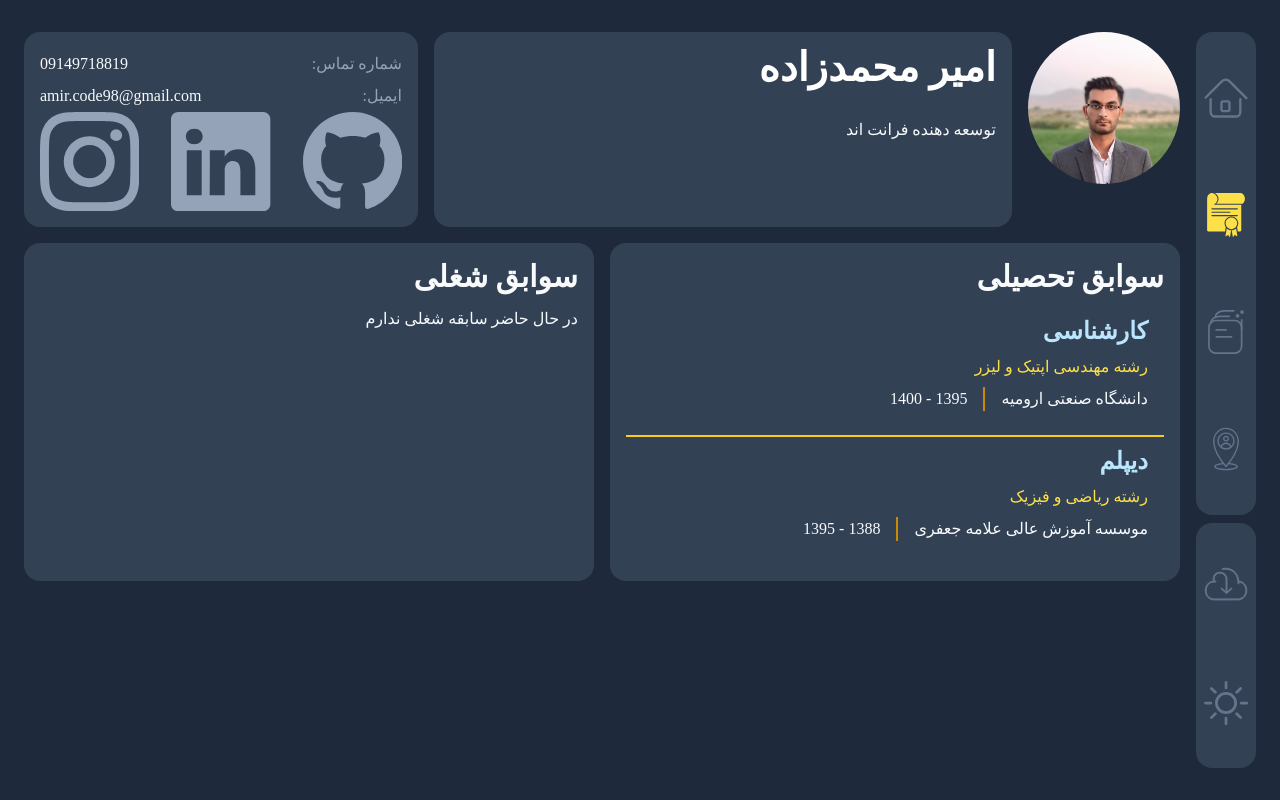
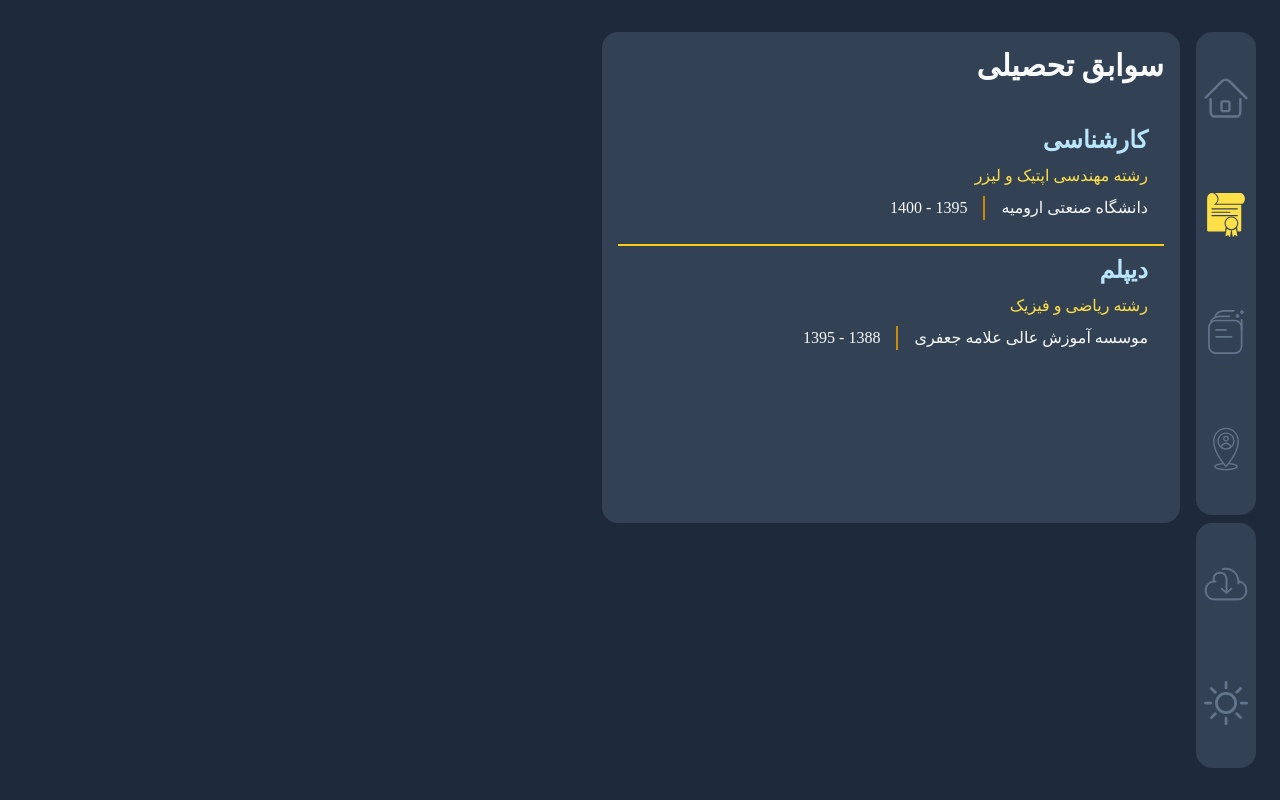
Before and after one commit to amir-mohammadzadeh/amir.cv, a React (Vite) app: page /amir.cv/education in a window 1280 px wide. Built offline with nearby package versions, Linux system fonts and the light colour scheme; a web font is replaced by a local one.

Commit message:
Edit: Records component

```diff
--- a/src/components/Navigation/Navigation.css
+++ b/src/components/Navigation/Navigation.css
@@ -56,6 +56,7 @@
 }
 
 .link-label {
+    display: none;
     position: absolute;
     right: 4rem;
     bottom: 0;
@@ -99,6 +100,9 @@
 }
 
 @media screen and (min-width: 992px) {
+    .link-active{
+        display: block;
+    }
     .navbar-icon:hover>.link-label {
         animation: .1s show-label forwards;
     }
--- a/src/pages/Home/Home.jsx
+++ b/src/pages/Home/Home.jsx
@@ -11,7 +11,7 @@ const Home = () => {
 
         <div dir='rtl' className="Home_container">
             <div className="Image_content">
-                <img src="prof.jpg" alt="Profile Image" />
+                <img src="/amir.cv/prof.jpg" alt="Profile Image" />
             </div>
             <Detailes />
             <Skill />
--- a/src/pages/Records/Records.jsx
+++ b/src/pages/Records/Records.jsx
@@ -1,58 +1,17 @@
-import './Records.css'
 import Widget from '../../components/Widget/Widget'
-import Social from '../../components/Social/Social'
 import Degree from '../../components/Degree/Degree'
 import Data from '../../assets/Data.json'
 
 const Records = () => {
   return (
-    <main dir='rtl' className='main'>
-      <div className="record-header">
-
-        <div className="image_content">
-          <img src="/amir.cv/prof.jpg" alt="Profile Image" />
-        </div>
-
-        <Widget className='name_content'>
-          <h1>
-            امیر محمدزاده
-          </h1>
-          <span>
-            توسعه دهنده فرانت اند
-          </span>
-        </Widget>
-
-        <Widget className='basis-2/6 flex-shrink-0 flex-grow min-w-[19rem] sm:min-w-0'>
-          <ul className=''>
-            <li className='flex justify-between leading-8'>
-              <span className='dark:text-slate-400'>
-                شماره تماس:
-              </span>
-              <span>
-                {Data.Detailes.phoneNumber}
-              </span>
-            </li>
-            <li className='flex justify-between leading-8'>
-              <span className='dark:text-slate-400'>
-                ایمیل:
-              </span>
-              <span>
-                {Data.Detailes.email}
-              </span>
-            </li>
-          </ul>
-
-          <Social dispaly='flex' size='32' />
-
-        </Widget>
-      </div>
-
-      <div className="flex gap-4 lg:flex-col">
-        <Widget className='basis-1/2'>
+    <>
+      <div className="h-full">
+        <Widget className='w-1/2 h-2/3 lg:w-full'>
           <h3 className='text-3xl md:text-2xl font-semibold mb-3 '>
             سوابق تحصیلی
           </h3>
-          <ul className="record-content">
+          <ul className="mt-8">
+
             {Data.records.education.map(item =>
               <>
                 <li key={item.id} className='pt-2 pb-6 px-4'>
@@ -69,20 +28,9 @@ const Records = () => {
             )}
 
           </ul>
-
-        </Widget>
-
-        <Widget className='basis-1/2'>
-          <h3 className='text-3xl md:text-2xl font-semibold mb-3 '>
-            سوابق شغلی
-          </h3>
-          <span>
-            در حال حاضر سابقه شغلی ندارم
-          </span>
         </Widget>
       </div>
-
-    </main>
+    </>
   )
 }
 
--- a/vite.config.js
+++ b/vite.config.js
@@ -4,5 +4,5 @@ import react from '@vitejs/plugin-react'
 // https://vitejs.dev/config/
 export default defineConfig({
   plugins: [react()],
-  base: "/amir.cv/"
+  base: "/amir.cv"
 })
```
